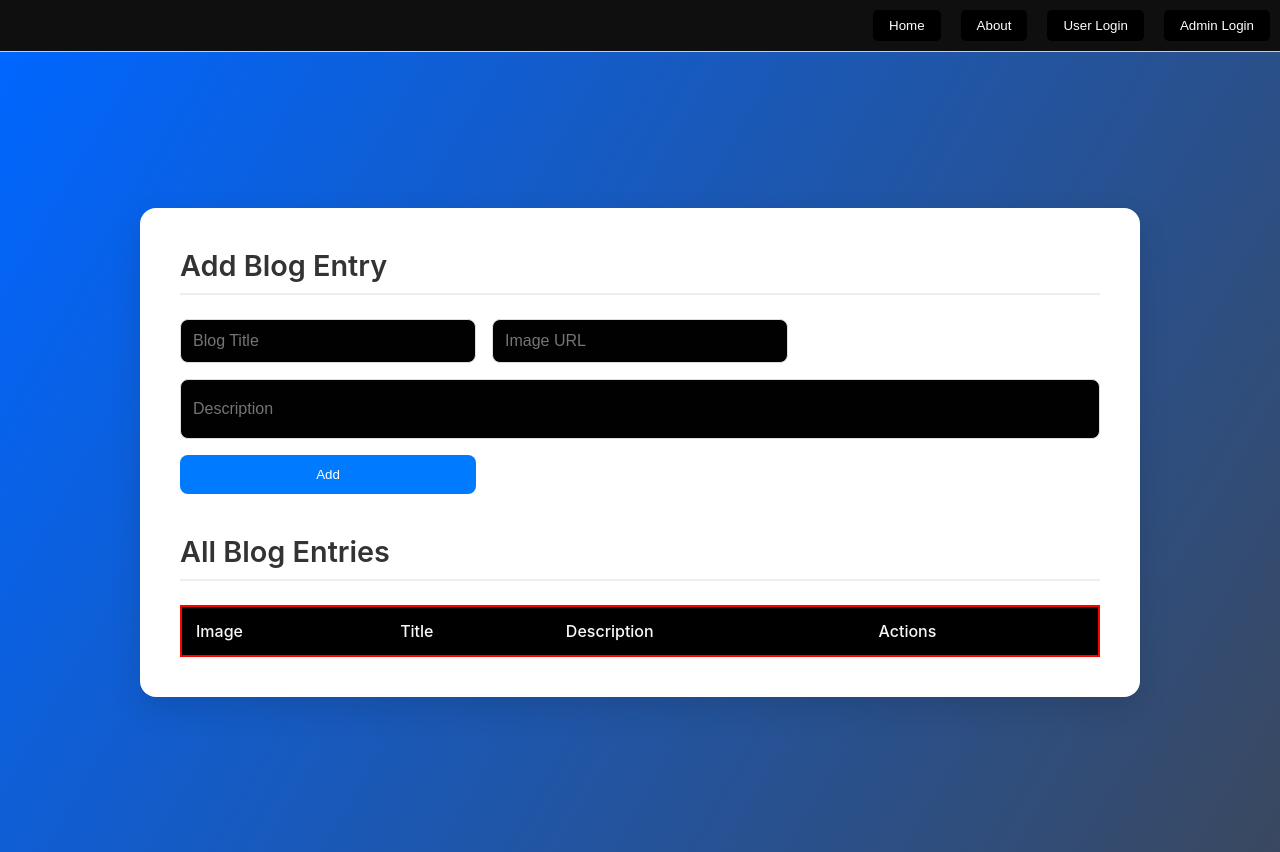
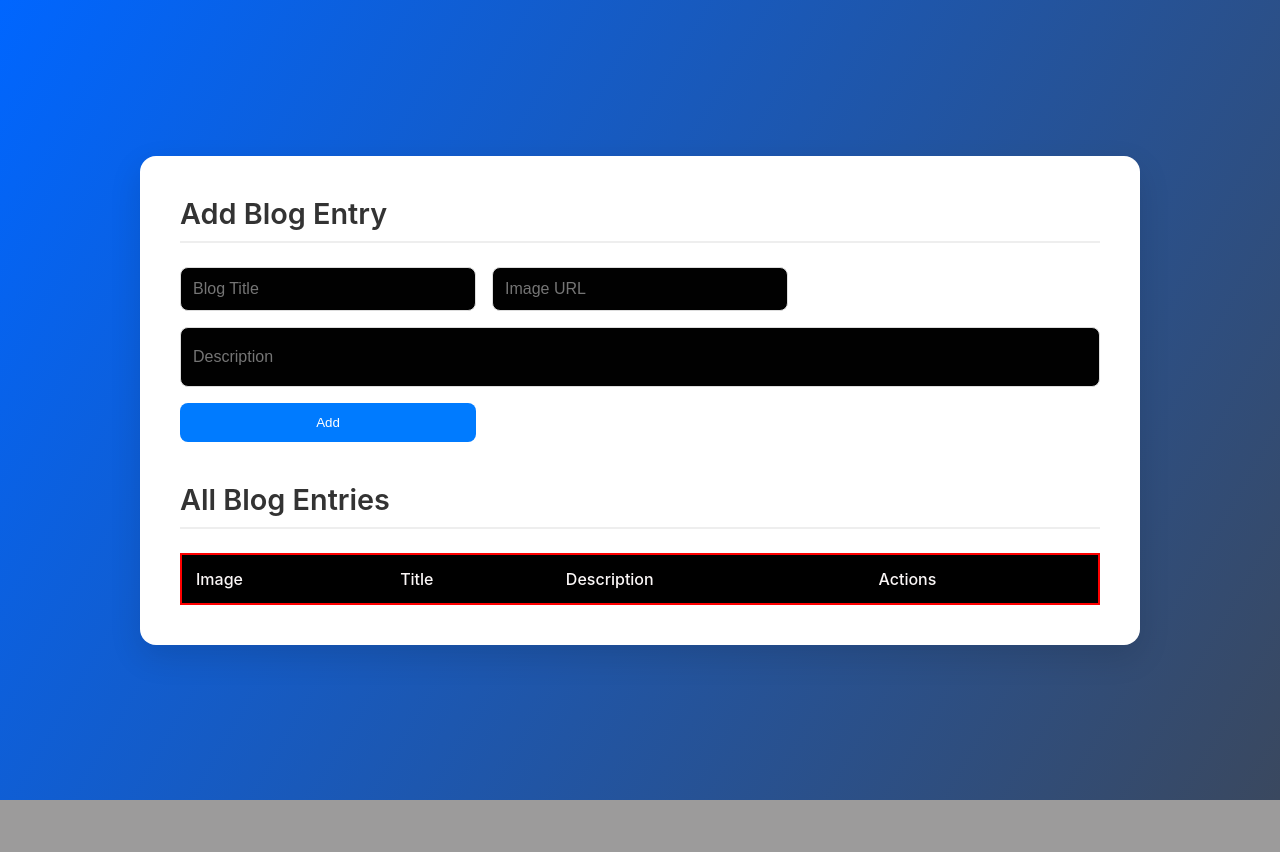
Before and after one commit to BALASURYA45/blogweb, a Next.js app: page /settinges in a window 1280 px wide. After the commit the page ends 800 px from the top, so only its background shows below. Built offline with nearby package versions, Linux system fonts and the light colour scheme.

Commit message:
smallchanges

```diff
--- a/app/layout.js
+++ b/app/layout.js
@@ -3,11 +3,10 @@ import './globals.css';
 
 export default function RootLayout({ children }) {
   return (
-    <html lang="en">
-      <body>
-        <Navbar></Navbar>
+    <>
+
         {children}
-      </body>
-    </html>
+
+    </>
   );
 }
--- a/app/page.js
+++ b/app/page.js
@@ -69,7 +69,7 @@ export default function Home() {
         </div>
       ) : (
         <>
-          <h1 className={styles.heading}>Welcome to the Blogs</h1>
+          <h1 className={styles.heading}>Welcome to the SuryaStory Blogs!</h1>
           <div className={styles.grid}>
             {items.map((item) => (
               <div key={item.id} className={styles.card} onClick={() => handleClick(item.id)}>
--- a/app/page.module.css
+++ b/app/page.module.css
@@ -14,7 +14,7 @@
 
 .grid {
   display: grid;
-  grid-template-columns: repeat(auto-fill, minmax(220px, 1fr));
+  grid-template-columns: repeat(auto-fill, minmax(350px, 1fr));
   gap: 50px;
   justify-content: center;
   padding: 20px;
--- a/component/Navbar.js
+++ b/component/Navbar.js
@@ -14,36 +14,22 @@ const Navbar = () => {
       justifyContent: 'flex-end',
       gap: '20px',
       padding: '10px',
-      background: '#0f0f0fff',
+      background: 'linear-gradient(to left, #41d624ff, #545953ff)',
       borderBottom: '1px solid #ccc'
     }}>
+      <h1 style={{ flex: 1, textAlign: 'left' }}>SuryaBlogs!!!</h1>
       <button
         onClick={() => navigateTo('http://localhost:3000/')}
         style={{
           padding: '8px 16px',
           borderRadius: '5px',
           border: 'none',
-          backgroundColor: 'black',
-          color: 'white',
+          backgroundColor: 'white',
+          color: 'black',
           cursor: 'pointer'
         }}
       >
         Home
-      </button>
-
-
-      <button
-        onClick={() => navigateTo('/setting')}
-        style={{
-          padding: '8px 16px',
-          borderRadius: '5px',
-          border: 'none',
-          backgroundColor: 'black',
-          color: 'white',
-          cursor: 'pointer'
-        }}
-      >
-        About
       </button>
 
       <button
@@ -52,12 +38,12 @@ const Navbar = () => {
           padding: '8px 16px',
           borderRadius: '5px',
           border: 'none',
-          backgroundColor: 'black',
-          color: 'white',
+          backgroundColor: 'white',
+          color: 'Black',
           cursor: 'pointer'
         }}
       >
-        User Login
+        Reader Login
       </button>
 
       <button
@@ -66,12 +52,38 @@ const Navbar = () => {
           padding: '8px 16px',
           borderRadius: '5px',
           border: 'none',
-          backgroundColor: 'black',
-          color: 'white',
+          backgroundColor: 'white',
+          color: 'black',
           cursor: 'pointer'
         }}
       >
-        Admin Login
+        Creator Login
+      </button>
+      <button
+        onClick={() => navigateTo('/setting')}
+        style={{
+          padding: '8px 16px',
+          borderRadius: '5px',
+          border: 'none',
+          backgroundColor: 'white',
+          color: 'black',
+          cursor: 'pointer'
+        }}
+      >
+        About
+      </button>
+      <button
+        onClick={() => navigateTo('http://localhost:3000/logout')}
+        style={{
+          padding: '8px 16px',
+          borderRadius: '5px',
+          border: 'none',
+          backgroundColor: 'white',
+          color: 'black',
+          cursor: 'pointer'
+        }}
+      >
+        Logout
       </button>
     </nav>
   );
--- a/component/SellerAboutComp.js
+++ b/component/SellerAboutComp.js
@@ -9,7 +9,9 @@ const SellerAboutComp = () => {
   const [editId, setEditId] = useState(null);
 
   useEffect(() => {
-    const storedBlogs = JSON.parse(localStorage.getItem("blogItems") || "[]");
+    const storedBlogs = JSON.parse(
+      localStorage.getItem("blogItems") || "[]"
+    );
     setBlogs(storedBlogs);
   }, []);
 
@@ -54,7 +56,7 @@ const SellerAboutComp = () => {
     <div style={styles.container}>
       <div style={styles.card}>
         <h2 style={styles.heading}>
-          {editId ? 'Edit Blog Entry' : 'Add Blog Entry'}
+          {editId?'Edit Blog Entry' : 'Add Blog Entry'}
         </h2>
         <form onSubmit={handleAddOrUpdate} style={styles.form}>
           <input
```
Also changed, not shown: app/logout/page.js (added, +28 -0 lines).
